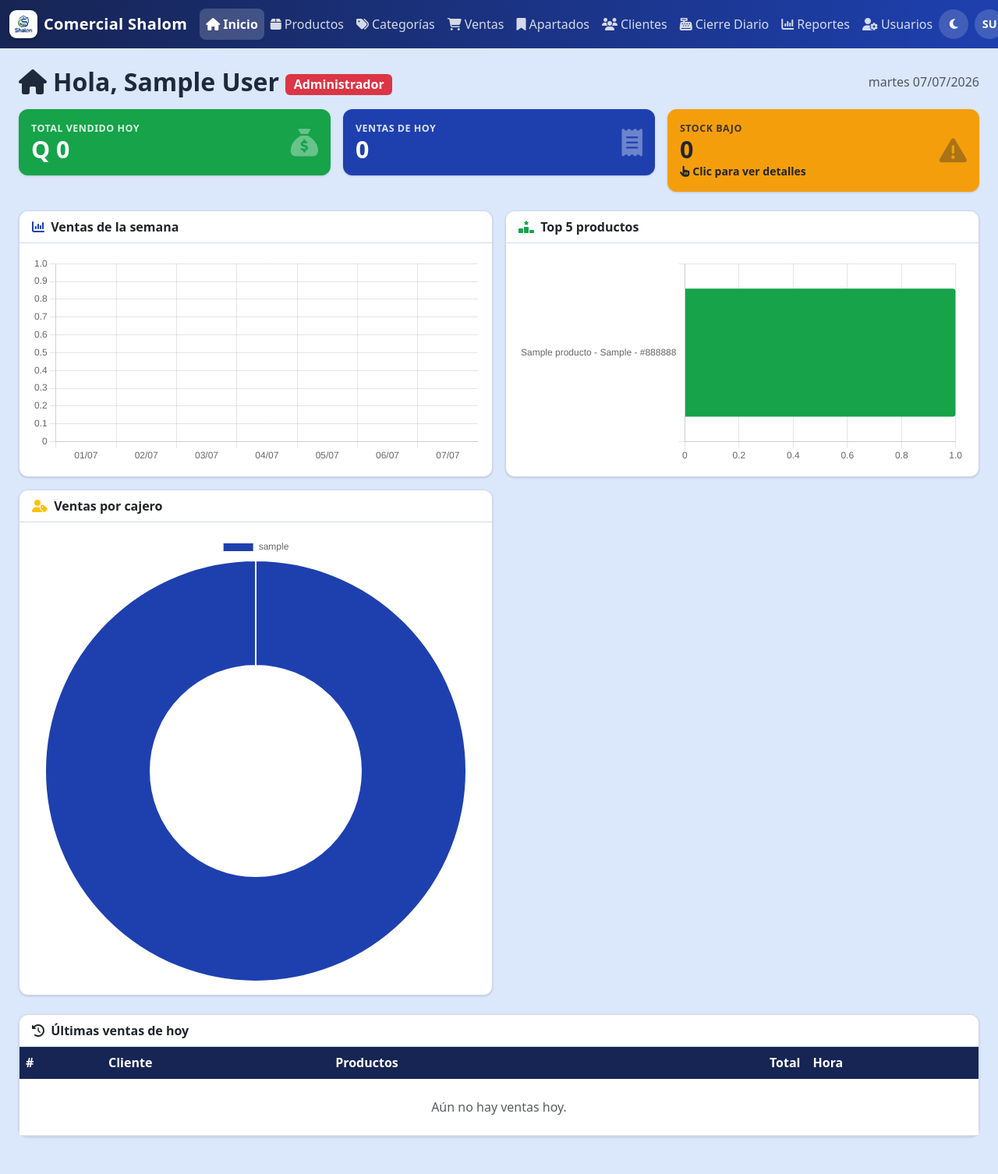
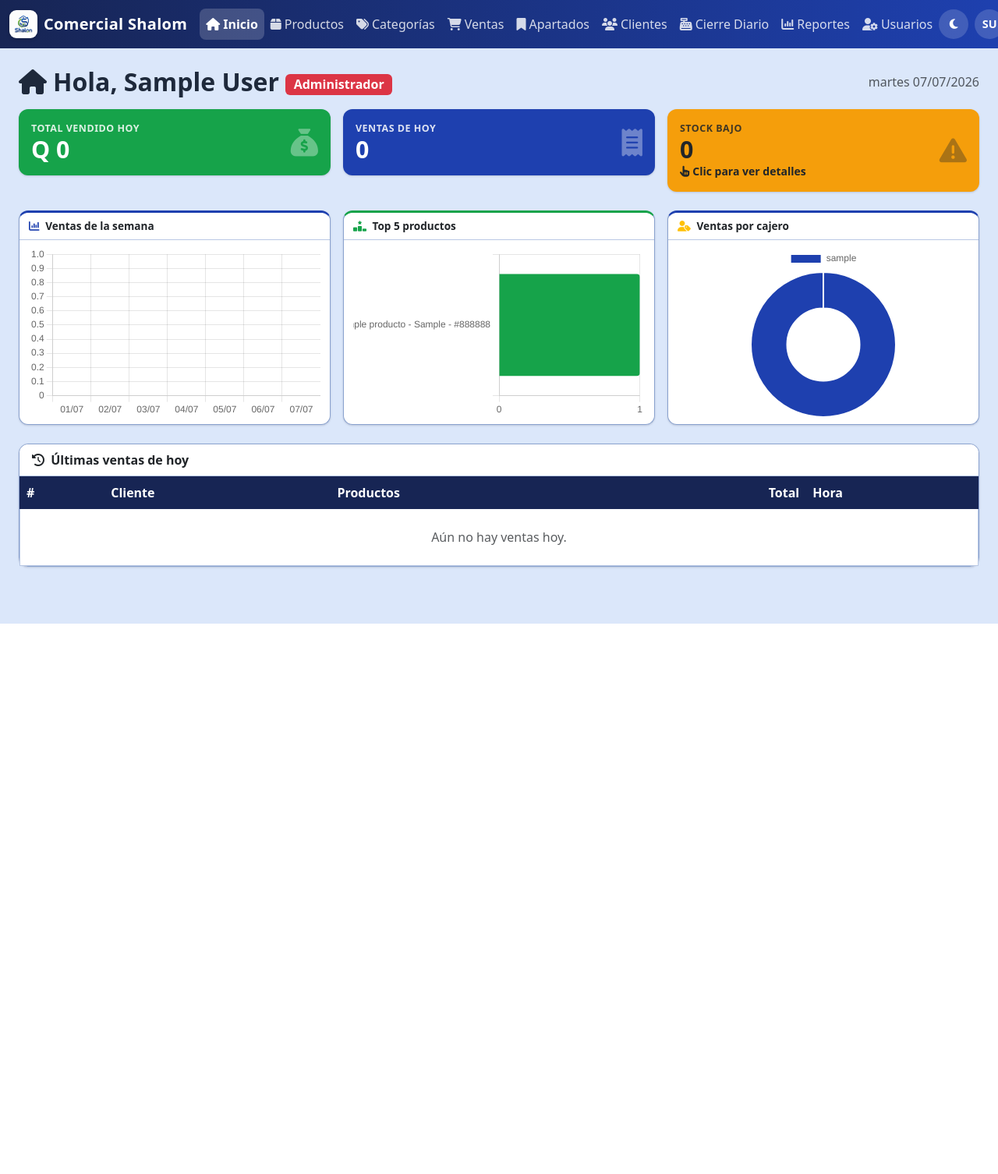
Before and after one commit to maximodevgt/comercial-shalom, a Django app: page / in a window 1280 px wide. Shown: the whole page at 78% size. After the commit the page ends 800 px from the top, so only its background shows below. Run offline with Django 5.2, Linux system fonts and the light colour scheme; a user stored in the database is signed in; tables that the repository leaves empty hold one stand-in row (values such as "Sample post").

Commit message:
feat(ui): bordes más marcados con acentos del logo, gráficas compactas y nota en login
- Tokens nuevos: --borde más visible y --borde-fuerte en claro
  (#b9c8e4/#8aa2cf) y oscuro (#33406b/#4a5a8f). Cards con borde 1.5px,
  tablas con bordes de celda y borde exterior fuerte, inputs/selects
  con borde marcado y focus ring azul de la identidad.
- Acentos del logo: borde superior de 3px en cards de filtros (verde,
  en los 6 listados) y de gráficas (alternando azul/verde/azul).
- Dashboard: los 3 charts en una sola fila (col-lg-4) con contenedor
  de 220px y maintainAspectRatio:false — sin scroll en laptop 13";
  eje de cantidades del Top 5 con ticks enteros (stepSize 1).
- Login: nota informativa "¿Olvidaste tu contraseña? Contactá al
  administrador del sistema." (sin flujo de reset).

Co-Authored-By: Claude Fable 5 <noreply@anthropic.com>

```diff
--- a/templates/apartados/lista.html
+++ b/templates/apartados/lista.html
@@ -9,7 +9,7 @@
     {% endif %}
 </div>
 
-<div class="card mb-3">
+<div class="card card-acento-verde mb-3">
     <div class="card-body">
         <form method="get" class="row g-2 align-items-end">
             <div class="col-md-4">
--- a/templates/base.html
+++ b/templates/base.html
@@ -30,7 +30,8 @@
             --info: #0891b2;
             --fondo-body: #dbe7fa;      /* azul muy claro, como el fondo de Ayutla */
             --superficie: #ffffff;
-            --borde: #cfd9ea;
+            --borde: #b9c8e4;
+            --borde-fuerte: #8aa2cf;
             --texto: #1e293b;
             --radio: .75rem;            /* ~12px */
             --sombra: 0 1px 3px rgba(15,23,42,.10), 0 1px 2px rgba(15,23,42,.06);
@@ -45,7 +46,8 @@
         [data-theme="dark"] {
             --fondo-body: #0f1117;
             --superficie: #1a1d27;
-            --borde: #2e3250;
+            --borde: #33406b;
+            --borde-fuerte: #4a5a8f;
             --texto: #e8eaf6;
             --sombra: 0 1px 3px rgba(0,0,0,.5), 0 1px 2px rgba(0,0,0,.4);
             --sombra-hover: 0 .5rem 1.25rem rgba(0,0,0,.6);
@@ -100,15 +102,25 @@
             --bs-pagination-border-color: var(--borde); --bs-pagination-disabled-border-color: var(--borde); }
 
         /* Cards consistentes */
-        .card { --bs-card-bg: var(--superficie); border: 1px solid var(--borde);
+        .card { --bs-card-bg: var(--superficie); border: 1.5px solid var(--borde-fuerte);
             border-radius: var(--radio); box-shadow: var(--sombra); }
         .card-header { background: var(--superficie); border-bottom: 1px solid var(--borde);
             font-weight: 600; border-radius: var(--radio) var(--radio) 0 0 !important; }
+        /* Acentos del logo: borde superior de 3px para distinguir secciones. */
+        .card-acento-azul { border-top: 3px solid var(--primario); }
+        .card-acento-verde { border-top: 3px solid var(--exito); }
 
-        /* Tablas: encabezado oscuro + hover */
-        .table { --bs-table-hover-bg: #eef4ff; }
+        /* Tablas: encabezado oscuro + hover + celdas con borde visible */
+        .table { --bs-table-hover-bg: #eef4ff; border: 1px solid var(--borde-fuerte); }
+        .table > :not(caption) > * > * { border: 1px solid var(--borde); }
         .table > thead th { background: var(--primario-oscuro); color: #fff;
             border-color: var(--primario-oscuro); font-weight: 600; }
+
+        /* Inputs y selects con borde marcado y focus con la identidad */
+        .form-control, .form-select { border-color: var(--borde-fuerte); }
+        .form-control:focus, .form-select:focus { border-color: var(--primario);
+            box-shadow: 0 0 0 .2rem rgba(30,64,175,.15); }
+        .input-group-text { border-color: var(--borde-fuerte); }
 
         /* Miniaturas / fotos */
         .thumb { object-fit: cover; border-radius: 6px; background: #e9ecef; }
--- a/templates/clientes/lista.html
+++ b/templates/clientes/lista.html
@@ -10,7 +10,7 @@
     {% endif %}
 </div>
 
-<div class="card mb-3">
+<div class="card card-acento-verde mb-3">
     <div class="card-body">
         <form method="get" class="row g-2 align-items-end">
             <div class="col-md-9">
--- a/templates/inicio.html
+++ b/templates/inicio.html
@@ -1,5 +1,14 @@
 {% extends 'base.html' %}
 {% block titulo %}Inicio{% endblock %}
+
+{% block extra_css %}
+<style>
+    /* Gráficas compactas: la fila entera entra sin scroll en una laptop 13". */
+    .chart-box { height: 220px; position: relative; }
+    .card-grafica .card-header { padding: .45rem .75rem; font-size: .85rem; }
+    .card-grafica .card-body { padding: .5rem .75rem; }
+</style>
+{% endblock %}
 
 {% block contenido %}
 <div class="d-flex flex-wrap justify-content-between align-items-center gap-2 mb-3">
@@ -41,22 +50,22 @@
 {{ chart_top|json_script:"data-top" }}
 {{ chart_cajero|json_script:"data-cajero" }}
 <div class="row g-3 mb-4">
-    <div class="col-lg-6">
-        <div class="card h-100">
+    <div class="col-lg-4">
+        <div class="card card-grafica card-acento-azul h-100">
             <div class="card-header"><i class="fa-solid fa-chart-column me-1 text-primary"></i> Ventas de la semana</div>
-            <div class="card-body"><canvas id="chartSemana" height="140"></canvas></div>
+            <div class="card-body"><div class="chart-box"><canvas id="chartSemana"></canvas></div></div>
         </div>
     </div>
-    <div class="col-lg-6">
-        <div class="card h-100">
+    <div class="col-lg-4">
+        <div class="card card-grafica card-acento-verde h-100">
             <div class="card-header"><i class="fa-solid fa-ranking-star me-1 texto-exito"></i> Top 5 productos</div>
-            <div class="card-body"><canvas id="chartTop" height="140"></canvas></div>
+            <div class="card-body"><div class="chart-box"><canvas id="chartTop"></canvas></div></div>
         </div>
     </div>
-    <div class="col-lg-6">
-        <div class="card h-100">
+    <div class="col-lg-4">
+        <div class="card card-grafica card-acento-azul h-100">
             <div class="card-header"><i class="fa-solid fa-user-tag me-1 text-warning"></i> Ventas por cajero</div>
-            <div class="card-body"><canvas id="chartCajero" height="140"></canvas></div>
+            <div class="card-body"><div class="chart-box"><canvas id="chartCajero"></canvas></div></div>
         </div>
     </div>
 </div>
@@ -159,17 +168,21 @@ new Chart(document.getElementById('chartSemana'), {
     type: 'bar',
     data: { labels: dSemana.labels, datasets: [{ label: 'Q vendidos', data: dSemana.valores,
         backgroundColor: alternado(dSemana.labels.length), borderRadius: 4 }] },
-    options: { plugins: { legend: { display: false } } }
+    options: { maintainAspectRatio: false, plugins: { legend: { display: false } } }
 });
 new Chart(document.getElementById('chartTop'), {
     type: 'bar',
     data: { labels: dTop.labels, datasets: [{ label: 'Unidades', data: dTop.valores,
         backgroundColor: alternado(dTop.labels.length), borderRadius: 4 }] },
-    options: { indexAxis: 'y', plugins: { legend: { display: false } } }
+    options: { indexAxis: 'y', maintainAspectRatio: false,
+        // Unidades vendidas: el eje siempre en enteros.
+        scales: { x: { ticks: { stepSize: 1, precision: 0 } } },
+        plugins: { legend: { display: false } } }
 });
 new Chart(document.getElementById('chartCajero'), {
     type: 'doughnut',
-    data: { labels: dCajero.labels, datasets: [{ data: dCajero.valores, backgroundColor: COLORS }] }
+    data: { labels: dCajero.labels, datasets: [{ data: dCajero.valores, backgroundColor: COLORS }] },
+    options: { maintainAspectRatio: false }
 });
 </script>
 {% endif %}
--- a/templates/productos/lista.html
+++ b/templates/productos/lista.html
@@ -10,7 +10,7 @@
     {% endif %}
 </div>
 
-<div class="card mb-3">
+<div class="card card-acento-verde mb-3">
     <div class="card-body">
         <form method="get" class="row g-2 align-items-end">
             <div class="col-md-4">
--- a/templates/reportes/reporte.html
+++ b/templates/reportes/reporte.html
@@ -8,7 +8,7 @@
         <i class="fa-solid fa-file-pdf me-1"></i>Descargar PDF</a>
 </div>
 
-<div class="card mb-3">
+<div class="card card-acento-verde mb-3">
     <div class="card-body">
         <form method="get" class="row g-2 align-items-end">
             <div class="col-md-3">
--- a/templates/usuarios/login.html
+++ b/templates/usuarios/login.html
@@ -62,6 +62,11 @@
                 <i class="fa-solid fa-right-to-bracket me-1"></i> Ingresar
             </button>
         </form>
+
+        <p class="text-center text-muted small mt-3 mb-0">
+            <i class="fa-solid fa-circle-info me-1"></i>
+            ¿Olvidaste tu contraseña? Contactá al administrador del sistema.
+        </p>
     </div>
 </div>
 {% endblock %}
--- a/templates/usuarios/logs.html
+++ b/templates/usuarios/logs.html
@@ -8,7 +8,7 @@
         <i class="fa-solid fa-user-gear me-1"></i>Usuarios</a>
 </div>
 
-<div class="card mb-3">
+<div class="card card-acento-verde mb-3">
     <div class="card-body">
         <form method="get" class="row g-2 align-items-end">
             <div class="col-md-4">
--- a/templates/ventas/historial.html
+++ b/templates/ventas/historial.html
@@ -12,7 +12,7 @@
     </div>
 </div>
 
-<div class="card mb-3">
+<div class="card card-acento-verde mb-3">
     <div class="card-body">
         <form method="get" class="row g-2 align-items-end">
             {% if puede_filtrar_cajero %}
```
